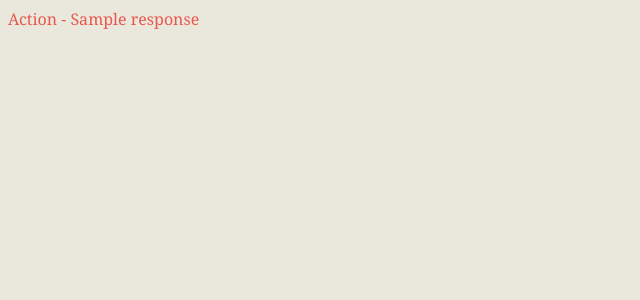
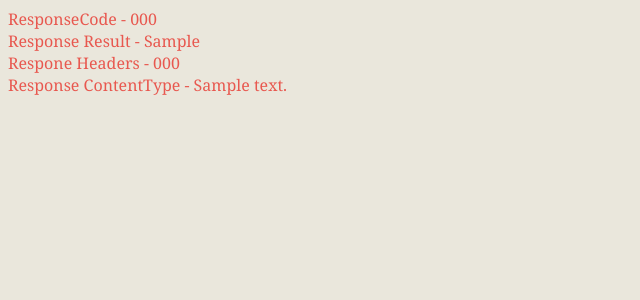
Before and after one commit to varunpintu100/Chrome, a Flask app: template templates/apiresponse.html in a window 1280 px wide. Shown: the top 300 px of the page, without its empty margins (0-640 px from the left). Run offline with Flask 2, Linux system fonts and the light colour scheme; the template is opened without the code that fills it: most values are stand-ins (such as "Sample title", 1, 10 or a date in 2020).

Commit message:
Response Page

```diff
--- a/templates/apiresponse.html
+++ b/templates/apiresponse.html
@@ -10,5 +10,12 @@
     <link rel="stylesheet" type="text/css" href="../static/styles/indexstyles.css">
 </head>
 <body>
-    <label>Action - {{ response }}</label>
+    <label>ResponseCode - {{ response['response_code'] }}</label>
+    <br>
+    <label>Response Result - {{ response['response_result'] }}</label>
+    <br>
+    <label>Respone Headers - {{ response['response_code'] }}</label>
+    <br>
+    <label>Response ContentType - {{ response['response_content_type'] }}</label>
+    <br>
 </body>
```
